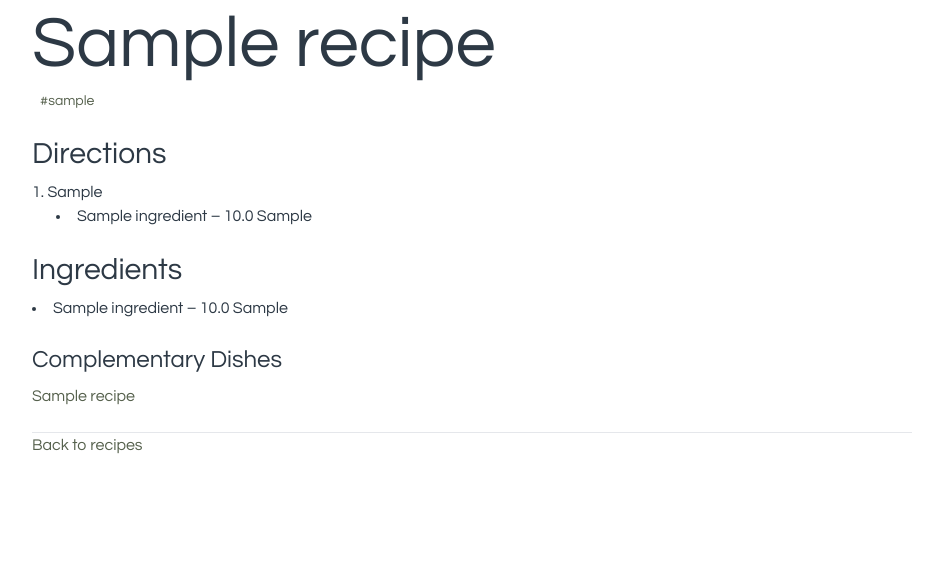
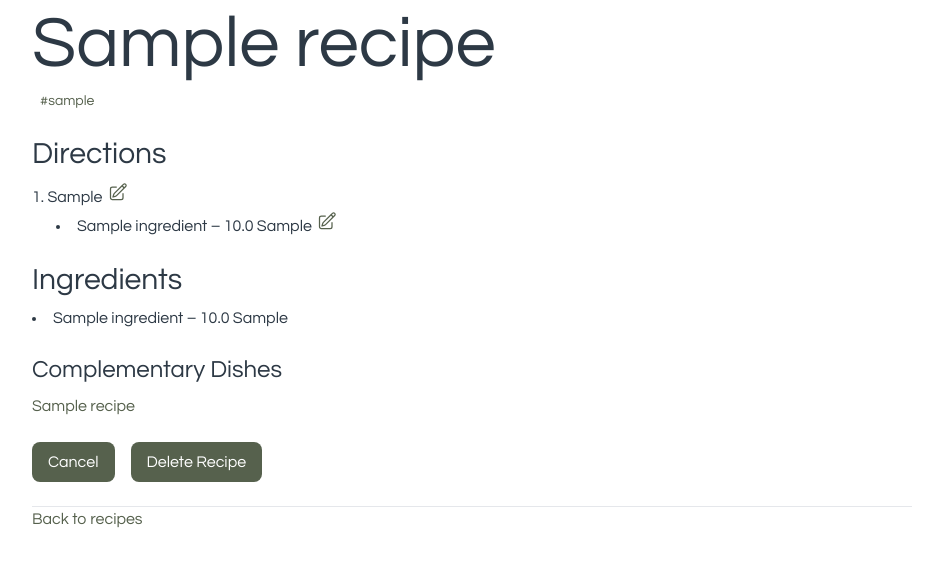
Before and after one commit to kishanpatel789/recipe_book, a Django app: a page that uses recipes/templates/recipes/recipe/detail.html in a window 1280 px wide. Shown: the top 567 px of the page, without its empty margins (168-1111 px from the left). Run offline with Django 5.2, Linux system fonts and the light colour scheme; tables that the repository leaves empty hold one stand-in row (values such as "Sample post").

Commit message:
Enable recipe delete

```diff
--- a/recipes/static/recipes/css/output.css
+++ b/recipes/static/recipes/css/output.css
@@ -329,6 +329,13 @@
       margin-inline-end: calc(calc(var(--spacing) * 2) * calc(1 - var(--tw-space-x-reverse)));
     }
   }
+  .space-x-4 {
+    :where(& > :not(:last-child)) {
+      --tw-space-x-reverse: 0;
+      margin-inline-start: calc(calc(var(--spacing) * 4) * var(--tw-space-x-reverse));
+      margin-inline-end: calc(calc(var(--spacing) * 4) * calc(1 - var(--tw-space-x-reverse)));
+    }
+  }
   .divide-y {
     :where(& > :not(:last-child)) {
       --tw-divide-y-reverse: 0;
--- a/recipes/templates/recipes/recipe/detail.html
+++ b/recipes/templates/recipes/recipe/detail.html
@@ -17,7 +17,16 @@
     <h2 class="text-3xl mt-6 mb-2">Directions</h2>
     <ol class="list-decimal list-inside">
         {% for step in recipe.steps.all %}
-        <li>{{ step.instruction }}</li>
+        <li>
+          {{ step.instruction }}
+          {% if edit_mode %}
+            <button
+              class="btn-icon"
+              >
+              {% include "recipes/icons/edit.html" %}
+            </button>
+          {% endif %}
+        </li>
 
         <ul class="list-disc list-inside ml-6">
             {% for item in step.ingredients.all %}
@@ -41,6 +50,14 @@
                 {% else %}
                 {{ item.unit.name }}
                 {% endif %}
+                {% endif %}
+
+                {% if edit_mode %}
+                  <button
+                    class="btn-icon"
+                    >
+                    {% include "recipes/icons/edit.html" %}
+                  </button>
                 {% endif %}
             </li>
             {% endfor %}
@@ -94,6 +111,22 @@
 </div>
 {% endif %}
 
+<div class="flex flex-row items-center justify-left mt-6 space-x-4">
+  {% if edit_mode %}
+    <a href="{% url 'recipe_detail' recipe.slug %}" class="btn">Cancel</a>
+    <form
+      method="POST"
+      action="{% url 'recipe_delete' recipe.id %}"
+      onsubmit="return confirm('Are you sure you want to delete \'{{ recipe.name }}\'?');"
+      >
+      {% csrf_token %}
+      <button type="submit" class="btn">Delete Recipe</button>
+    </form>
+  {% else %}
+    <a href="{% url 'recipe_detail' recipe.slug %}{% querystring action='edit' %}" class="btn">Edit</a>
+  {% endif %}
+</div>
+
 <hr class="hr">
 
 <a href="{% url 'recipe_list' %}">Back to recipes</a>
--- a/recipes/urls.py
+++ b/recipes/urls.py
@@ -6,6 +6,7 @@ urlpatterns = [
     path("", views.index, name="index"),
     path("recipes/", views.recipe_list, name="recipe_list"),
     path("recipes/create/", views.recipe_create, name="recipe_create"),
+    path("recipes/delete/<int:pk>/", views.recipe_delete, name="recipe_delete"),
     path("recipes/<str:recipe_slug>/", views.recipe_detail, name="recipe_detail"),
     path("ingredients/", views.ingredient_list, name="ingredient_list"),
     path(
--- a/recipes/views.py
+++ b/recipes/views.py
@@ -1,7 +1,7 @@
 from django.db.models import F, Min, Prefetch, Sum
 from django.http import HttpResponse
 from django.shortcuts import get_object_or_404, redirect, render
-from django.views.decorators.http import require_http_methods
+from django.views.decorators.http import require_http_methods, require_POST
 
 from .forms import (
     IngredientCreateForm,
@@ -60,7 +60,10 @@ def recipe_detail(request, recipe_slug):
         .order_by("order_id")
     ).all()
 
-    context = {"recipe": recipe, "ingredients": ingredients}
+    # TODO: lock this to chef role after user model is extended
+    edit_mode = request.GET.get("action", "") == "edit"
+
+    context = {"recipe": recipe, "ingredients": ingredients, "edit_mode": edit_mode}
 
     return render(
         request,
@@ -137,6 +140,16 @@ def recipe_create(request):
 def recipe_edit(request): ...
 
 
+# TODO: lock this to user chef role only
+@require_POST
+def recipe_delete(request, pk):
+    recipe = get_object_or_404(Recipe, pk=pk)
+
+    if request.POST:
+        recipe.delete()
+        return redirect("recipe_list")
+
+
 def ingredient_list(request):
     ingredients = Ingredient.objects.all()
 
```
